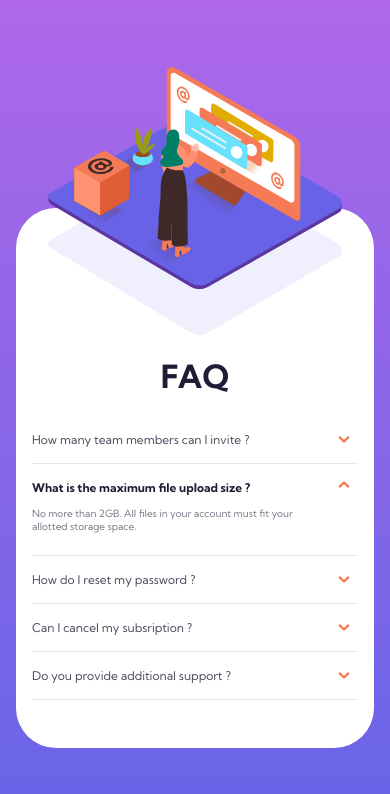
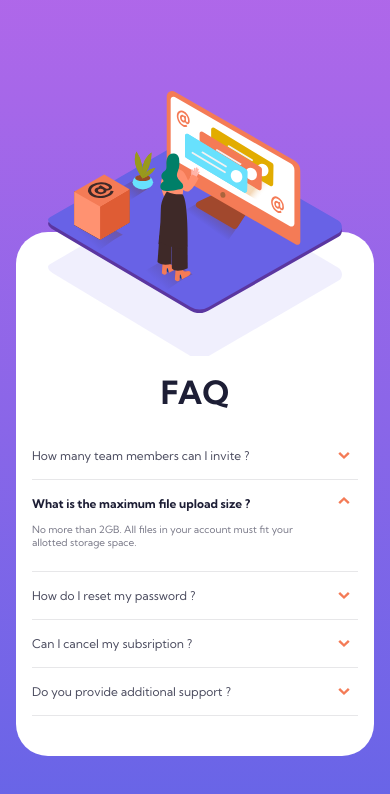
Before and after one commit to mohamedagina/Faq-Accordion, a plain HTML site: page index.html in a window 390 px wide. Drawn offline with Linux system fonts and the light colour scheme.

Commit message:
fix: spaces

```diff
--- a/css/styles.css
+++ b/css/styles.css
@@ -65,7 +65,7 @@ body {
   width: min(925px, 100%);
   gap: 1rem;
   background-color: #fff;
-  border-radius: 2.5rem;
+  border-radius: 2rem;
 }
 
 .illustration-container {
@@ -216,12 +216,12 @@ body {
   }
 
   .faq-accordion {
-    margin-top: 7rem;
-    padding-bottom: 3rem;
+    margin-top: 9rem;
+    padding-bottom: 2.5rem;
   }
 
   .illustration-container {
-    padding-bottom: 3rem;
+    padding-bottom: 2.5rem;
   }
 
   .accordion .question .answer {
```
